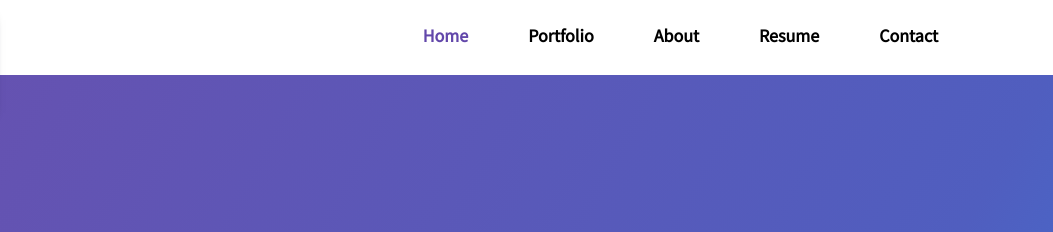
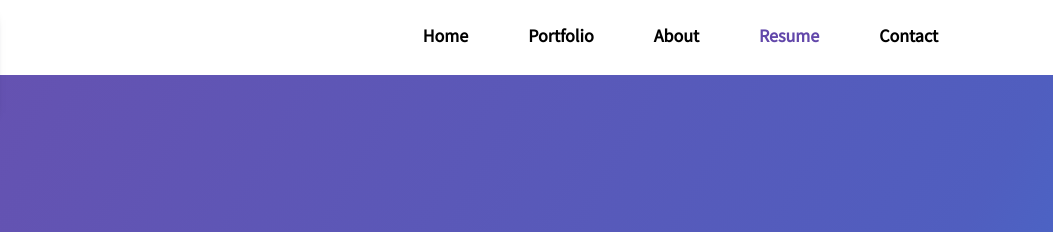
Before and after one commit to jessebruner/BrunerPortfolioSite, a plain HTML site: page resume.html in a window 1280 px wide. Shown: the top 232 px of the page, 227-1280 px from the left. Drawn offline with Linux system fonts and the light colour scheme; a script that the page names is missing.

Commit message:
Update resume.html

```diff
--- a/resume.html
+++ b/resume.html
@@ -39,10 +39,10 @@
       <span class="fa fa-close" aria-hidden="true"></span>
     </a>
     <ul>
-      <li><a href="index.html" id="currentpage">Home</a></li>
+      <li><a href="index.html">Home</a></li>
       <li><a href="portfolio.html">Portfolio</a></li>
       <li><a href="about.html">About</a></li>
-      <li><a href="resume.html">Resume</a></li>
+      <li><a href="resume.html" id="currentpage">Resume</a></li>
       <li><a href="contact.html">Contact</a></li>
     </ul>
   </nav>
```
